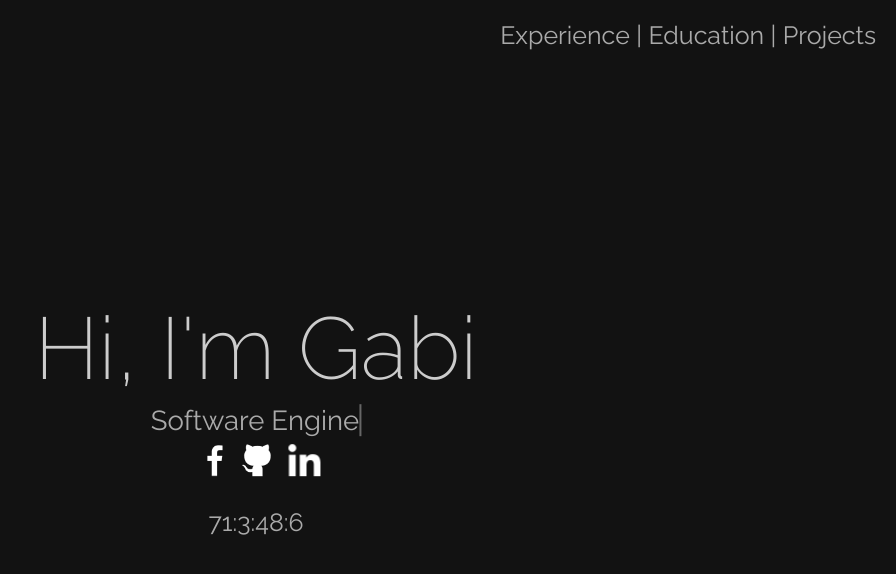
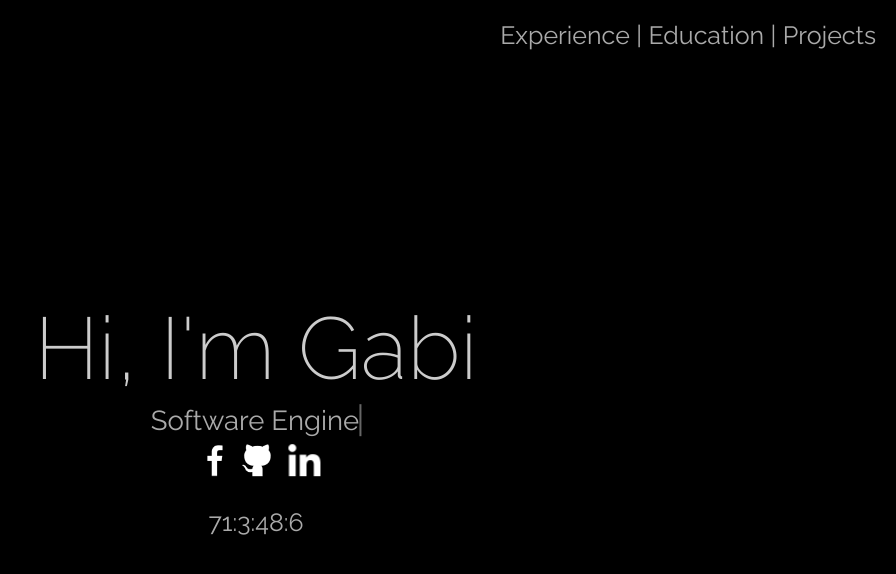
Before and after one commit to RusuGabriel/Personal-Webpage, a plain HTML site: page index.html in a window 1280 px wide. Shown: the whole page, without its empty margins (384-1280 px from the left). Drawn offline with Linux system fonts and the light colour scheme.

Commit message:
updated the background color

```diff
--- a/assets/styles/style.css
+++ b/assets/styles/style.css
@@ -1,5 +1,5 @@
 .background {
-  background-color: #121212;
+  background-color: #000000;
 }
 
 .header-text {
```
